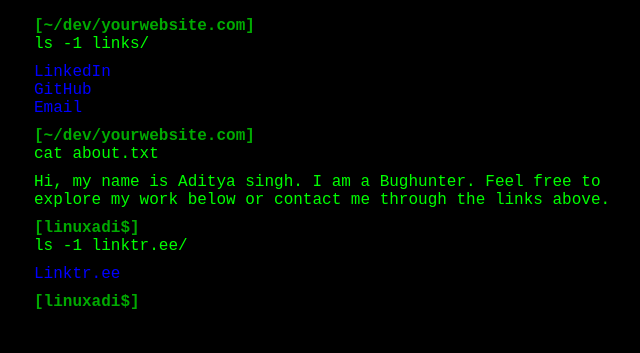
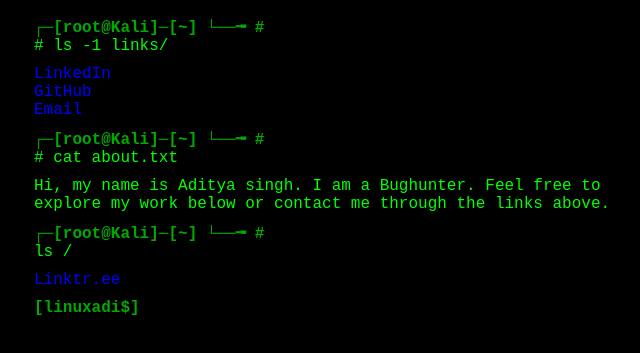
Before and after one commit to linuxadi/linuxadi.github.io, a plain HTML site: page index.html in a window 1280 px wide. Shown: the part 77-430 px from the top of the page, without its empty margins (306-946 px from the left). Drawn offline with nearby package versions, Linux system fonts and the light colour scheme.

Commit message:
Update index.html

```diff
--- a/index.html
+++ b/index.html
@@ -10,8 +10,10 @@
   <h1 id="title">Aditya singh</h1>
 
   <div id="body">
-    <div class="PS1">[~/dev/yourwebsite.com]</div>
-    <div class="prompt">ls -1 links/</div>
+    <div class="PS1">┌─[root@Kali]─[~]
+└──╼ #
+</div>
+    <div class="prompt"># ls -1 links/</div>
 
     <div class="output">
       <div class="output-line"><a href="https://linkedin.com/in/aditya-singh4180">LinkedIn</a></div>
@@ -19,8 +21,9 @@
       <div class="output-line"><a href="mailto:biskuit8520@yandex.com">Email</a></div>
     </div>
 
-    <div class="PS1">[~/dev/yourwebsite.com]</div>
-    <div class="prompt">cat about.txt</div>
+    <div class="PS1">┌─[root@Kali]─[~]
+└──╼ #</div>
+    <div class="prompt"># cat about.txt</div>
 
     <div class="output">
       <div class="output-line">Hi, my name is Aditya singh. I am a Bughunter.
@@ -28,8 +31,9 @@
       </div>
     </div>
 
-    <div class="PS1">[linuxadi$]</div>
-    <div class="prompt">ls -1 linktr.ee/</div>
+    <div class="PS1">┌─[root@Kali]─[~]
+└──╼ # </div>
+    <div class="prompt">ls /</div>
 
     <div class="output">
       <div class="output-line"><a href="https://linktr.ee/biskuit4180">Linktr.ee</a></div>
```
